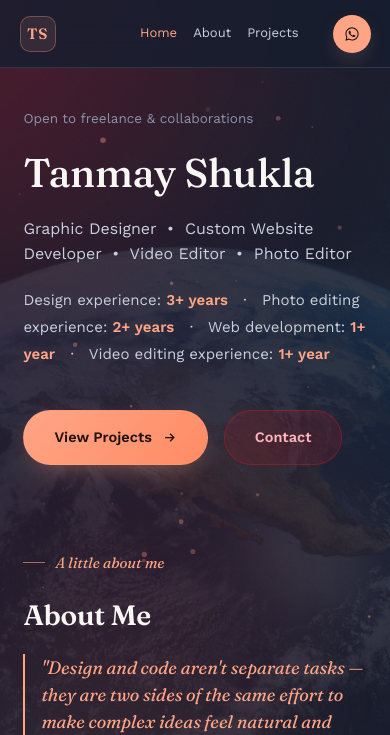
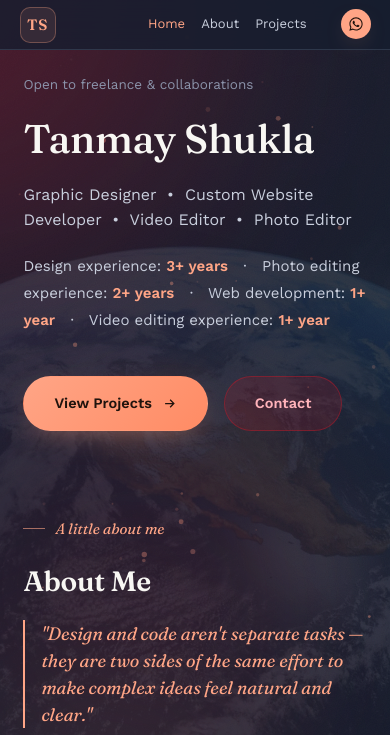
Before and after one commit to tanmayshukla105/Portfolio_website, a plain HTML site: page index.html in a window 390 px wide. Shown: the top 735 px of the page. Drawn offline with nearby package versions, Linux system fonts and the light colour scheme.

Commit message:
Update-2 index.html

```diff
--- a/index.html
+++ b/index.html
@@ -223,12 +223,12 @@ a:focus-visible, button:focus-visible, input:focus-visible, textarea:focus-visib
 .navbar__whatsapp svg{ width:16px; height:16px; }
 
 @media (max-width:760px){
-  .navbar{ padding:0 5vw; height:68px; }
+  .navbar{ padding:0 5vw; height:50px; }
   .navbar__links{ gap:16px; }
   .navlink{ font-size:13px; }
   .navbar__whatsapp span{ display:none; }
-  .navbar__whatsapp{ padding:11px; }
-  :root{ --nav-h:68px; }
+  .navbar__whatsapp{ padding:7px; }
+  :root{ --nav-h:50px; }
 }
 
 /* ================================================================
@@ -269,7 +269,7 @@ section{
    ================================================================ */
 .hero{
   min-height:auto;
-  padding-top:calc(var(--nav-h) + 40px);
+  padding-top:calc(var(--nav-h) + 24px); /* Reduced top spacing offset */
   padding-bottom:30px;
   display:flex;
   flex-direction:column;
```
